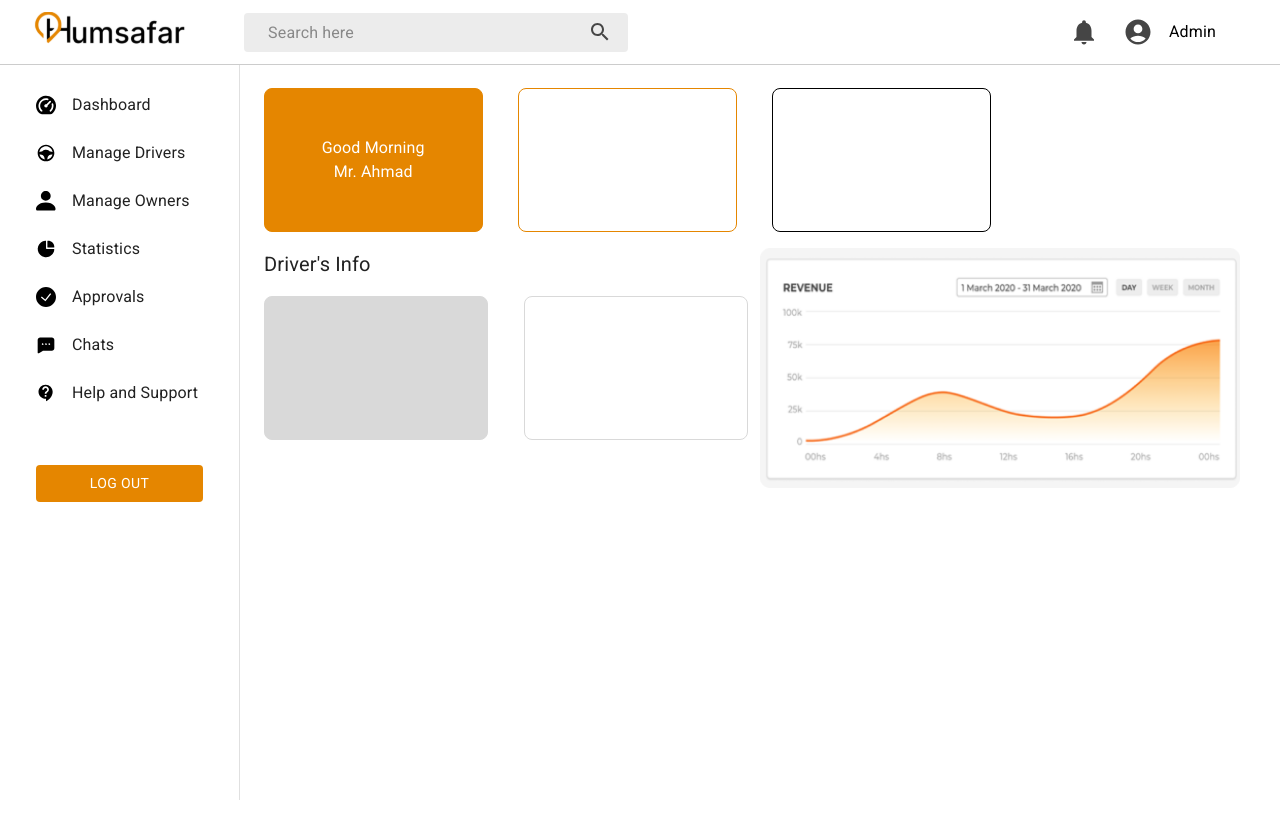
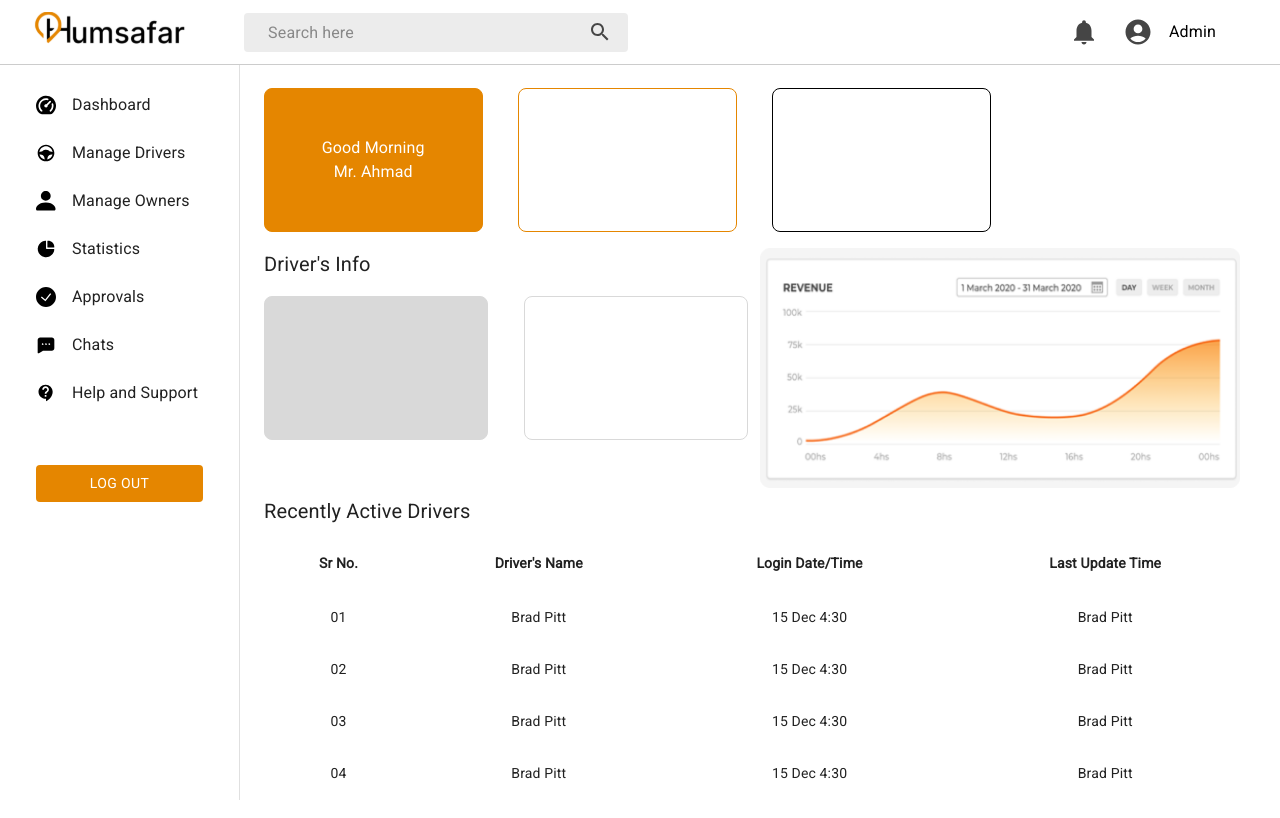
Before and after one commit to umer-shehzad/humsafardashboard, a React (Vite) app: page / in a window 1280 px wide. Shown: the top 818 px of the page. Built offline with nearby package versions, Linux system fonts and the light colour scheme.

Commit message:
add Section three in main Comp

```diff
--- a/src/components/MiniDrawer.jsx
+++ b/src/components/MiniDrawer.jsx
@@ -22,6 +22,7 @@ import Badge from '@mui/material/Badge';
 import useMediaQuery from '@mui/material/useMediaQuery';
 import SectionOne from './main/SectionOne';
 import SectionTwo from './main/SectionTwo';
+import SectionThree from './main/SectionThree';
 
 const drawerWidth = 240;
 
@@ -256,6 +257,7 @@ export default function MiniDrawer() {
 
         <SectionOne />
         <SectionTwo />
+        <SectionThree />
 
       </Box>
     </Box>
--- /dev/null
+++ b/src/components/main/SectionThree.jsx
@@ -0,0 +1,57 @@
+import React from 'react'
+import { Box, Typography } from '@mui/material';
+import Table from '@mui/material/Table';
+import TableBody from '@mui/material/TableBody';
+import TableCell from '@mui/material/TableCell';
+import TableContainer from '@mui/material/TableContainer';
+import TableHead from '@mui/material/TableHead';
+import TableRow from '@mui/material/TableRow';
+import Paper from '@mui/material/Paper';
+
+function createData(id, driverName, loginDateTime, lastUpdateTime) {
+    return { id, driverName, loginDateTime, lastUpdateTime };
+  }
+
+  const rows = [
+    createData('01', 'Brad Pitt', '15 Dec 4:30', 'Brad Pitt'),
+    createData('02',  'Brad Pitt', '15 Dec 4:30', 'Brad Pitt'),
+    createData('03',  'Brad Pitt', '15 Dec 4:30', 'Brad Pitt'),
+    createData('04',  'Brad Pitt', '15 Dec 4:30', 'Brad Pitt'),
+  ];
+
+const SectionThree = () => {
+    return (
+        <Box mt={0}>
+            {/* Title */}
+            <Typography variant='h6' mb={1}>Recently Active Drivers</Typography>
+
+            {/* Table */}
+            <TableContainer>
+                <Table sx={{ minWidth: 650, }} aria-label="simple table">
+                    <TableHead>
+                        <TableRow>
+                            <TableCell align='center' sx={{ fontWeight: 'bold', borderBottom: 'none' }}>Sr No.</TableCell>
+                            <TableCell align="center" sx={{ fontWeight: 'bold', borderBottom: 'none' }}>Driver's Name</TableCell>
+                            <TableCell align="center" sx={{ fontWeight: 'bold', borderBottom: 'none' }}>Login Date/Time</TableCell>
+                            <TableCell align="center" sx={{ fontWeight: 'bold', borderBottom: 'none' }}>Last Update Time</TableCell>
+                        </TableRow>
+                    </TableHead>
+                    <TableBody>
+                        {rows.map((row) => (
+                            <TableRow
+                                key={row.id}
+                            >
+                                <TableCell align='center' sx={{ borderBottom: 'none' }}>{row.id}</TableCell>
+                                <TableCell align="center" sx={{ borderBottom: 'none' }}>{row.driverName}</TableCell>
+                                <TableCell align="center" sx={{ borderBottom: 'none' }}>{row.loginDateTime}</TableCell>
+                                <TableCell align="center" sx={{ borderBottom: 'none' }}>{row.lastUpdateTime}</TableCell>
+                            </TableRow>
+                        ))}
+                    </TableBody>
+                </Table>
+            </TableContainer>
+        </Box>
+    )
+}
+
+export default SectionThree
```
